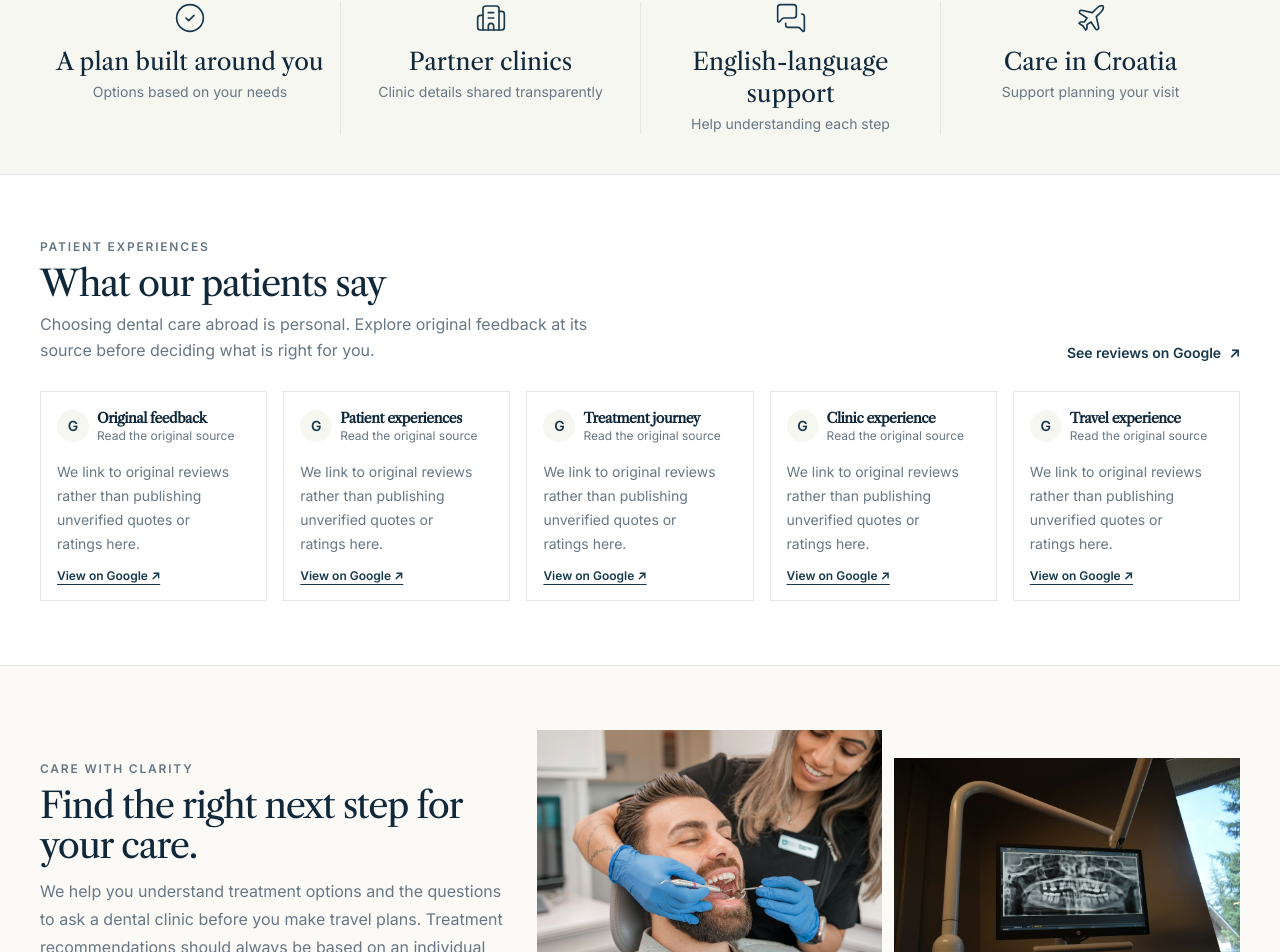
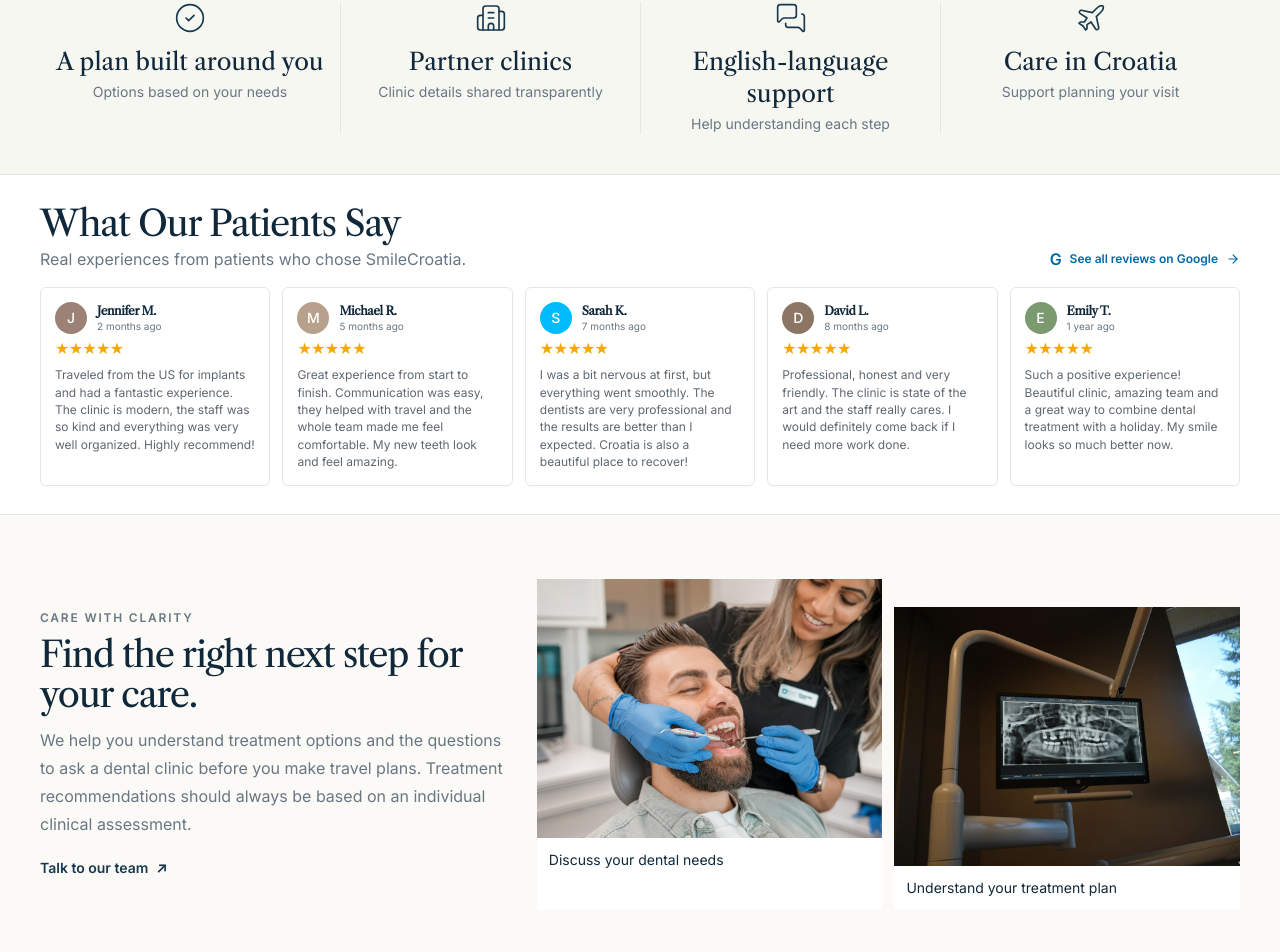
Before and after one commit to ivansusac2209/SmileCroatia, a Vue app: page / in a window 1280 px wide. Shown: the part 1684-2636 px from the top of the page. Built offline with nearby package versions, Linux system fonts and the light colour scheme.

Commit message:
Recreate patient review cards from supplied reference image

```diff
--- a/src/components/home/PatientReviews.vue
+++ b/src/components/home/PatientReviews.vue
@@ -1,27 +1,68 @@
+<script setup lang="ts">
+import { ArrowRight } from 'lucide-vue-next'
+
+const reviews = [
+  {
+    name: 'Jennifer M.',
+    age: '2 months ago',
+    initials: 'J',
+    avatar: 'bg-[#9b8176]',
+    text: 'Traveled from the US for implants and had a fantastic experience. The clinic is modern, the staff was so kind and everything was very well organized. Highly recommend!',
+  },
+  {
+    name: 'Michael R.',
+    age: '5 months ago',
+    initials: 'M',
+    avatar: 'bg-[#b7a18d]',
+    text: 'Great experience from start to finish. Communication was easy, they helped with travel and the whole team made me feel comfortable. My new teeth look and feel amazing.',
+  },
+  {
+    name: 'Sarah K.',
+    age: '7 months ago',
+    initials: 'S',
+    avatar: 'bg-sky-400',
+    text: 'I was a bit nervous at first, but everything went smoothly. The dentists are very professional and the results are better than I expected. Croatia is also a beautiful place to recover!',
+  },
+  {
+    name: 'David L.',
+    age: '8 months ago',
+    initials: 'D',
+    avatar: 'bg-[#8d7566]',
+    text: 'Professional, honest and very friendly. The clinic is state of the art and the staff really cares. I would definitely come back if I need more work done.',
+  },
+  {
+    name: 'Emily T.',
+    age: '1 year ago',
+    initials: 'E',
+    avatar: 'bg-[#7b9a70]',
+    text: 'Such a positive experience! Beautiful clinic, amazing team and a great way to combine dental treatment with a holiday. My smile looks so much better now.',
+  },
+]
+</script>
+
 <template>
-  <section id="patient-reviews" class="scroll-mt-24 bg-white py-12 lg:py-16" aria-labelledby="reviews-title">
+  <section id="patient-reviews" class="scroll-mt-24 bg-white py-5 sm:py-7" aria-labelledby="reviews-title">
     <div class="container-page">
-      <div class="flex flex-col justify-between gap-4 sm:flex-row sm:items-end">
+      <div class="flex flex-col justify-between gap-2 sm:flex-row sm:items-end">
         <div>
-          <p class="text-xs font-semibold tracking-[0.15em] text-muted">PATIENT EXPERIENCES</p>
-          <h2 id="reviews-title" class="mt-2 text-3xl text-navy-900 lg:text-4xl">What our patients say</h2>
-          <p class="mt-2 max-w-xl leading-relaxed text-muted">Choosing dental care abroad is personal. Explore original feedback at its source before deciding what is right for you.</p>
+          <h2 id="reviews-title" class="text-3xl text-navy-900 lg:text-4xl">What Our Patients Say</h2>
+          <p class="mt-1 text-sm text-muted sm:text-base">Real experiences from patients who chose SmileCroatia.</p>
         </div>
-        <a href="https://www.google.com/search?q=SmileCroatia+Google+reviews" target="_blank" rel="noopener noreferrer" class="inline-flex shrink-0 items-center gap-2 text-sm font-semibold text-navy-800 hover:text-navy-700">
-          See reviews on Google <span aria-hidden="true">↗</span>
+        <a href="https://www.google.com/search?q=SmileCroatia+Google+reviews" target="_blank" rel="noopener noreferrer" class="inline-flex shrink-0 items-center gap-2 text-xs font-semibold text-sky-700 hover:text-navy-900">
+          <span class="text-base font-bold" aria-hidden="true">G</span> See all reviews on Google <ArrowRight class="size-3.5" />
         </a>
       </div>
-      <div class="mt-7 grid gap-4 sm:grid-cols-2 lg:grid-cols-5">
-        <article v-for="item in ['Original feedback', 'Patient experiences', 'Treatment journey', 'Clinic experience', 'Travel experience']" :key="item" class="flex min-h-44 flex-col border border-line bg-white p-4">
-          <div class="flex items-center gap-2">
-            <span class="flex size-8 items-center justify-center rounded-full bg-surface text-sm font-semibold text-navy-800">G</span>
-            <div>
-              <h3 class="text-sm font-semibold text-navy-900">{{ item }}</h3>
-              <p class="text-xs text-muted">Read the original source</p>
+      <div class="mt-4 grid gap-3 sm:grid-cols-2 lg:grid-cols-5">
+        <article v-for="review in reviews" :key="review.name" class="flex min-h-[190px] flex-col rounded-md border border-line bg-white p-3.5 shadow-sm shadow-navy-900/[0.025]">
+          <div class="flex items-center gap-2.5">
+            <span :class="['flex size-8 shrink-0 items-center justify-center rounded-full text-sm font-medium text-white', review.avatar]">{{ review.initials }}</span>
+            <div class="min-w-0">
+              <h3 class="text-xs font-semibold text-navy-900">{{ review.name }}</h3>
+              <p class="text-[10px] text-muted">{{ review.age }}</p>
             </div>
           </div>
-          <p class="mt-4 flex-1 text-sm leading-6 text-muted">We link to original reviews rather than publishing unverified quotes or ratings here.</p>
-          <a href="https://www.google.com/search?q=SmileCroatia+Google+reviews" target="_blank" rel="noopener noreferrer" class="mt-3 text-xs font-semibold text-navy-800 underline underline-offset-4">View on Google ↗</a>
+          <div class="mt-1 text-base leading-5 tracking-[-0.04em] text-[#f5a900]" aria-label="5 out of 5 stars">★★★★★</div>
+          <p class="mt-2 flex-1 text-xs leading-[1.45] text-[#5f6870]">{{ review.text }}</p>
         </article>
       </div>
     </div>
```
